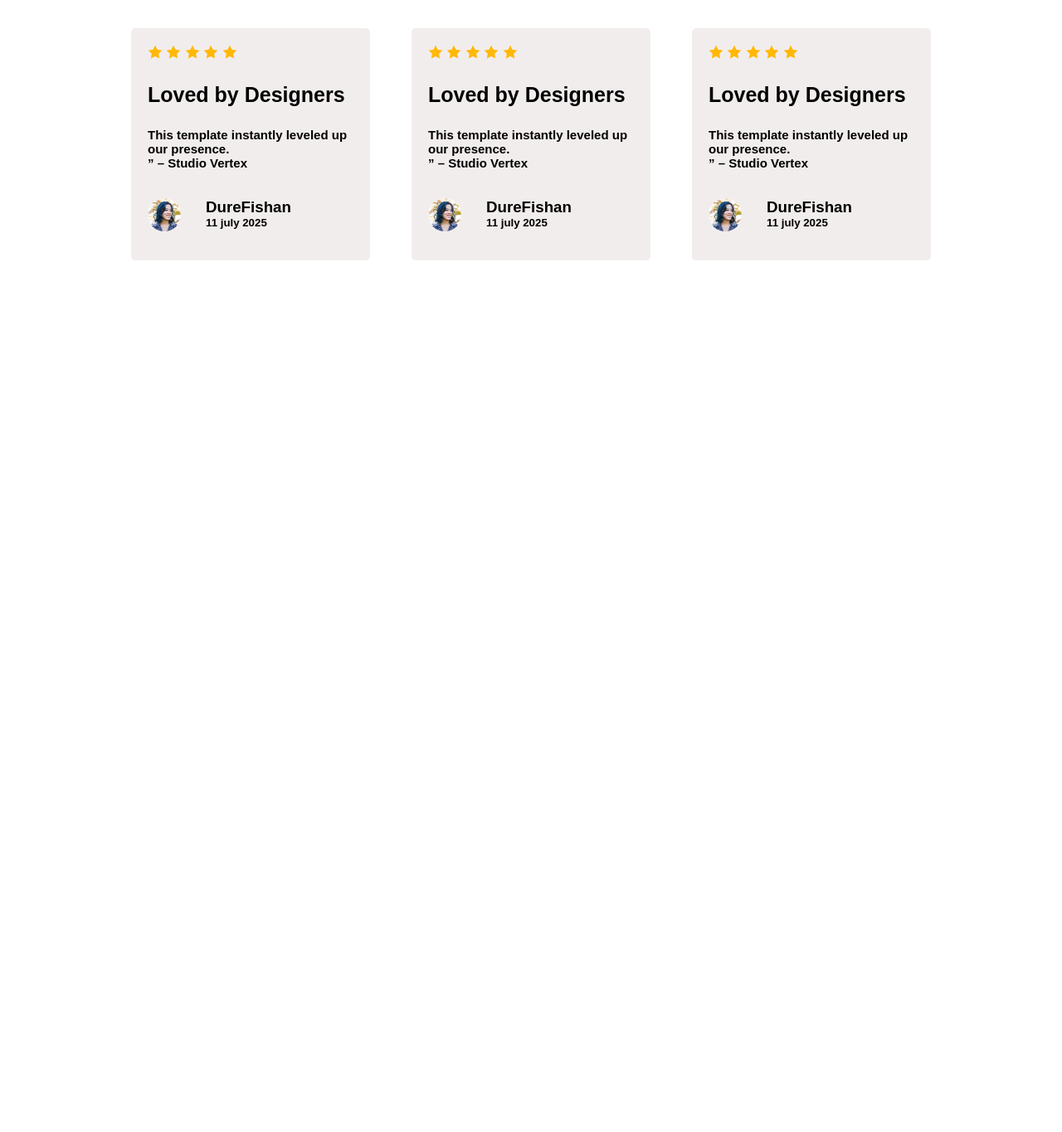
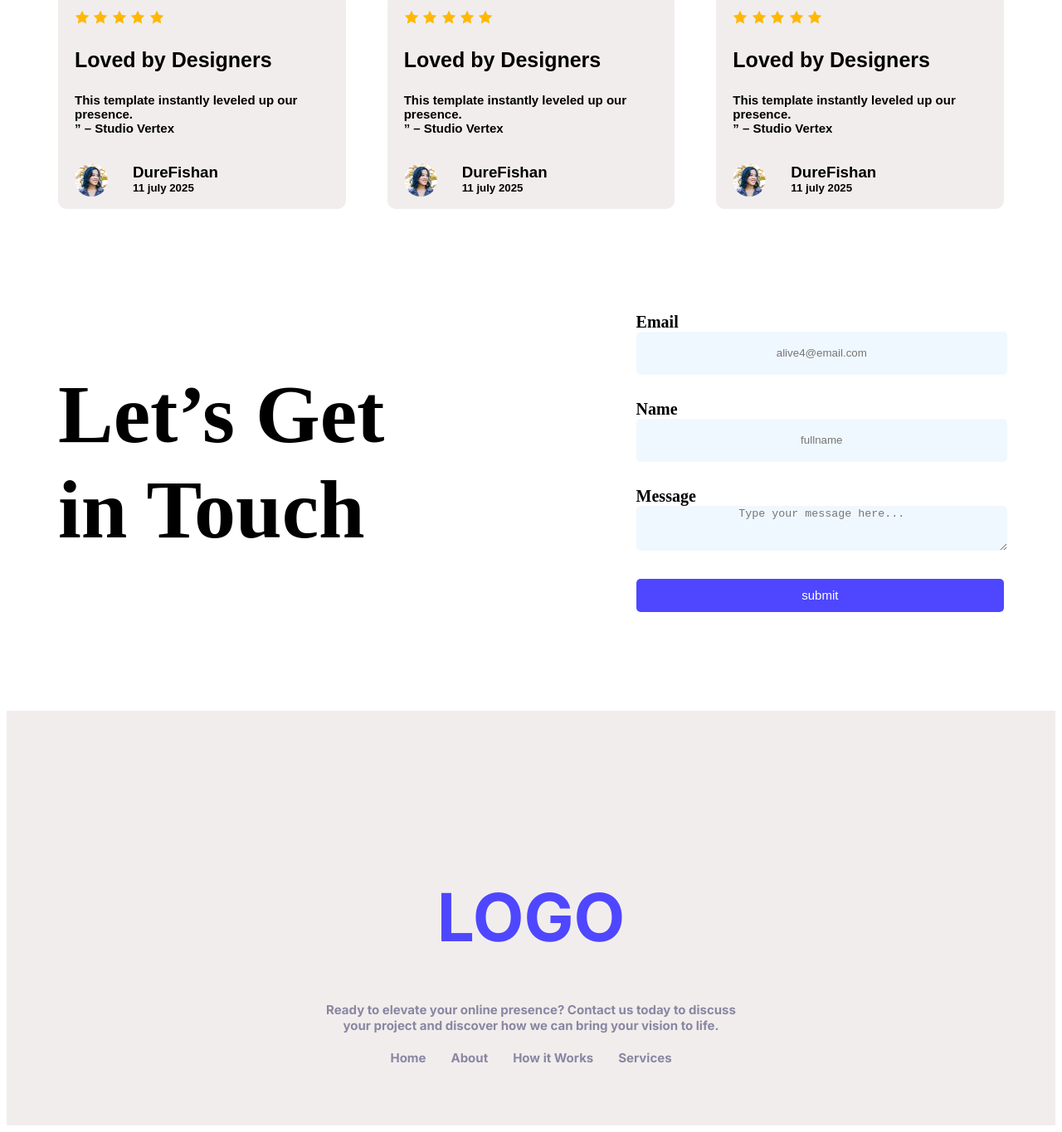
Before and after one commit to ali40192/PH-Assignment-1, a plain HTML site: page index.html in a window 1280 px wide. Shown: the part 1666-3031 px from the top of the page at 83% size. Before the commit the page ends 2112 px from the top, so only its background shows below. Drawn offline with Linux system fonts and the light colour scheme.

Commit message:
my last push

```diff
--- a/index.html
+++ b/index.html
@@ -66,7 +66,7 @@
 
         <div class="card-review">
 
-       <div class="card raleway-action" style="background-color: #F2EDED;">
+       <div class="card raleway-action" style="background-color: #f2eded;">
             <div class="rev-ster">
                 <img src="./B12A01-landing-launchpad/Assets/icon-star.png" alt="" class="rev-img">
             <img src="./B12A01-landing-launchpad/Assets/icon-star.png" alt="" class="rev-img">
@@ -127,10 +127,39 @@
         </div>
 
        </section>
+       <section class="form">
 
+        <div class="form-column"><h1 class="form-title">Let’s Get in Touch</h1></div>
+
+            <form class="form-input">
+                <label for="email">Email</label>
+                <input type="email" name="email" id="" placeholder="alive4@email.com" style=" border-radius: 5px;">
+
+                <label for="name">Name</label>
+                <input type="text" name="name" id="" placeholder="fullname" style=" border-radius: 5px;">
+
+                <label for="message">Message</label>
+                <textarea cols="40" rows="10" name="message" class="text-area" placeholder="Type your message here..." style=" border-radius: 5px;"></textarea>
+
+                <input type="submit" value="submit" class="btn-primary" style="width: 100%;">
+
+            </form>
+
+
+       </section>
        </article>
     </main>
 
-    <footer></footer>
+
+
+    <footer class="inter-normal">
+        <h1 class="footer-logo" style="color: #4E47FF;">LOGO</h1>
+        <h4 class="footer-sub">Ready to elevate your online presence? Contact us today to discuss<br> your project and discover how we can bring your vision to life.</h4>
+        <div class="footer-links">
+            <a href="#" class="footer-link">Home</a>
+            <a href="#" class="footer-link">About</a>
+            <a href="#" class="footer-link">How it Works</a>
+            <a href="#" class="footer-link">Services</a>
+    </footer>
 </body>
 </html>
--- a/styles/style.css
+++ b/styles/style.css
@@ -147,7 +147,7 @@
 .reviews {
     max-width: 1140px;
     height: 350px;
-    margin: 147px 150px;
+    margin: 0 auto;
     text-align: center;
 }
 .card-review {
@@ -160,11 +160,11 @@
 
 .card {
     text-align: left;
-    width: 500px;
-    height: 240px;
+    width: 580px;
+    height: 220px;
     margin-top: 0;
     padding: 20px;
-    border-radius: 5px;
+    border-radius: 10px;
 
 }
 
@@ -191,3 +191,72 @@
     align-items: center;
     gap: 30px;
 }
+
+/* /*form styles*/
+.form {
+    margin: 0 auto;
+    max-width: 1140px;
+    height: 600px;
+    display: flex;
+    align-items: center;
+    gap: 200px;
+}
+.form-column {
+    width: 560px;
+    padding:;
+}
+
+.form-title {
+    font-size: 100px;
+    font-weight: bold;
+}
+.form-input {
+    width: 500px;
+
+}
+
+.form-input input[type="email"], input[type="text"], .text-area {
+    width: 100%;
+    height: 50px;
+    background-color: aliceblue;
+    border-style: none;
+    margin-bottom: 30px;
+    text-align: center;
+
+}
+.form-input label {
+    font-size: 20px;
+    font-weight: bold;
+}
+
+footer {
+    padding: 100px 0;
+    width: 100%;
+    height: 300px;
+    background-color: #f2eded;
+    text-align: center;
+}
+
+.footer-logo {
+    margin-top: 100px;
+    font-size: 80px;
+
+}
+.footer-sub {
+    font-size: 15px;
+    color: #8987A1;
+    margin-top: 0px;
+}
+
+.footer-links {
+    display: flex;
+    justify-content: center;
+    gap: 30px;
+}
+
+.footer-links a {
+    text-decoration: none;
+    color: #8987A1;
+    font-size: 15px;
+
+}
```
